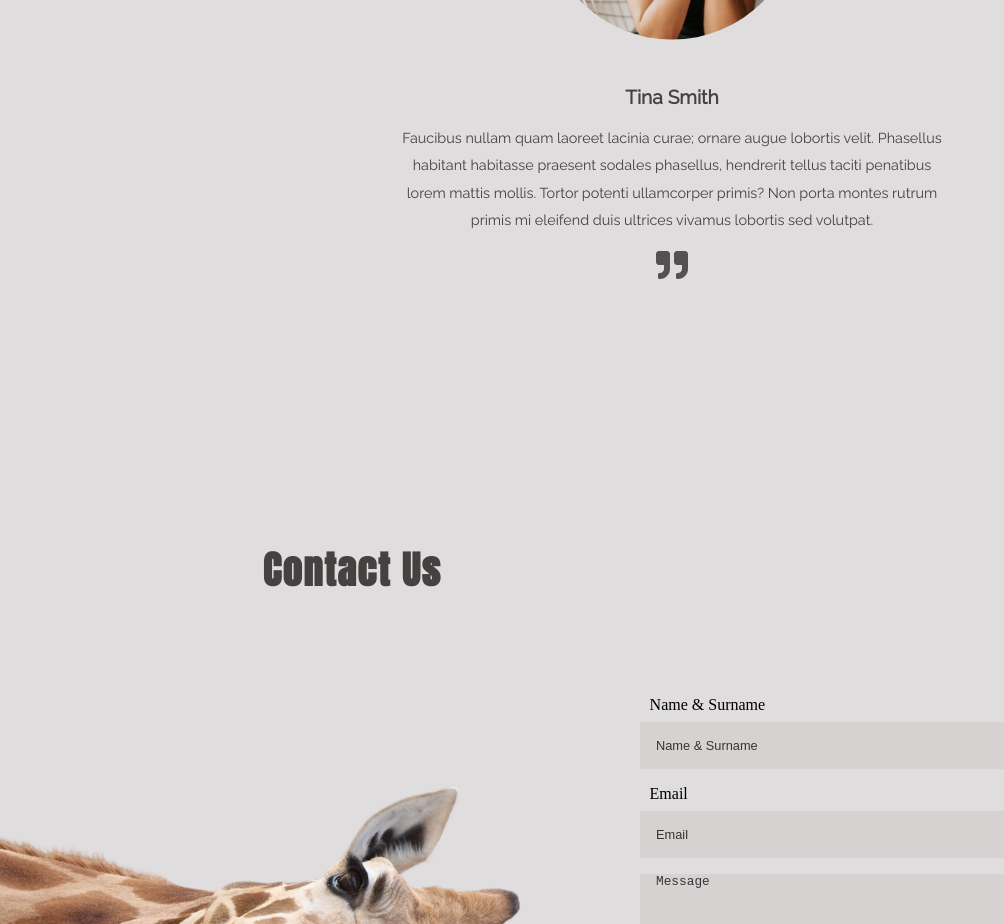
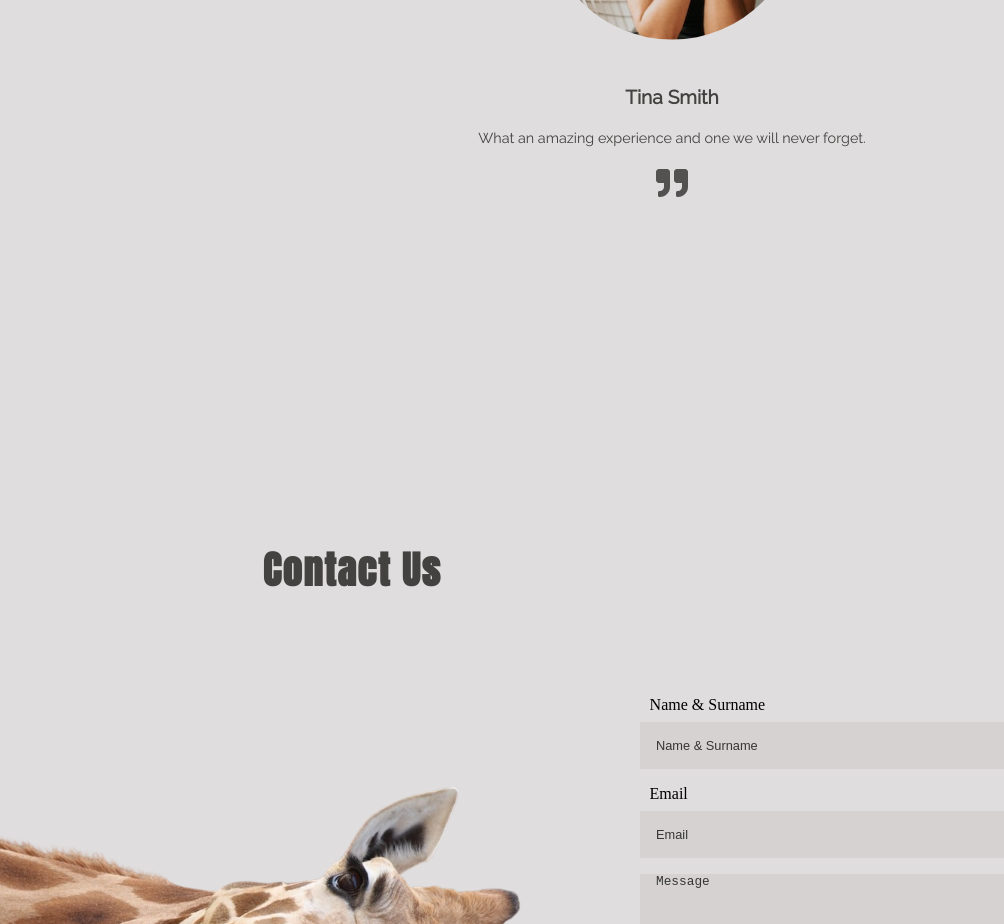
Before and after one commit to larissioana/africa-tours, a React (Create React App) app: page / in a window 1280 px wide. Shown: the part 5440-6364 px from the top of the page, without its empty margins (0-1004 px from the left). Built offline with nearby package versions, Linux system fonts and the light colour scheme.

Commit message:
third commit

```diff
--- a/src/reviews.js
+++ b/src/reviews.js
@@ -12,31 +12,25 @@ export const reviews=[
      id:1,
      image:image,
      name:'Robert Miller',
-     info:'Faucibus nullam quam laoreet lacinia curae; ornare augue.'
+     info:'Thank you to Africa Tours for exceeding our expectations of Morocco destination.'
     },
     {
         id:2,
         image:image1,
         name:'Anton Jeffrey',
-        info:'Faucibus nullam quam laoreet lacinia curae; ornare augue lobortis velit. Phasellus habitant habitasse praesent sodales phasellus, hendrerit tellus taciti penatibus lorem mattis mollis. Tortor potenti ullamcorper primis? Non porta montes rutrum primis mi eleifend duis ultrices vivamus lobortis sed volutpat. Per non mauris congue venenatis primis.'
+        info:'A memorable trip from start to finish. '
        },
        {
         id:3,
         image:image2,
         name:'Tina Smith',
-        info:'Faucibus nullam quam laoreet lacinia curae; ornare augue lobortis velit. Phasellus habitant habitasse praesent sodales phasellus, hendrerit tellus taciti penatibus lorem mattis mollis. Tortor potenti ullamcorper primis? Non porta montes rutrum primis mi eleifend duis ultrices vivamus lobortis sed volutpat.'
+        info:'What an amazing experience and one we will never forget.'
        },
        {
         id:4,
         image:image3,
         name:'Sarah Dobre',
-        info:'Faucibus nullam quam laoreet lacinia curae; ornare augue lobortis velit. Phasellus habitant habitasse praesent sodales phasellus, hendrerit tellus taciti penatibus lorem mattis mollis. Tortor potenti ullamcorper primis? Non porta montes rutrum primis mi eleifend duis ultrices vivamus lobortis sed volutpat.'
+        info:'We had the best time in Kenya. The tour kept being changed and delayed because of covid but in the end everything has been perfect.'
        },
-    //    {
-    //     id:5,
-    //     image:image4,
-    //     name:'Katerina Mac',
-    //     info:'Faucibus nullam quam laoreet lacinia curae.'
-    //    },
 
 ]
```
